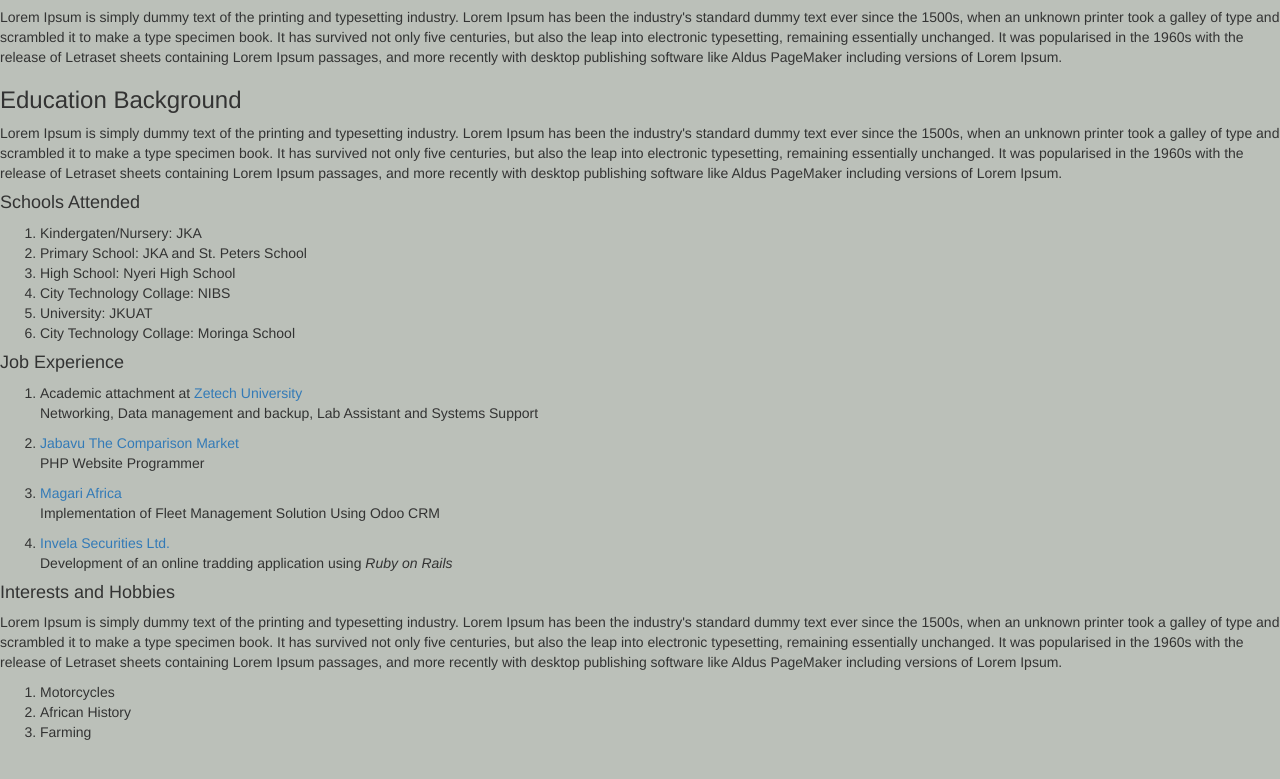
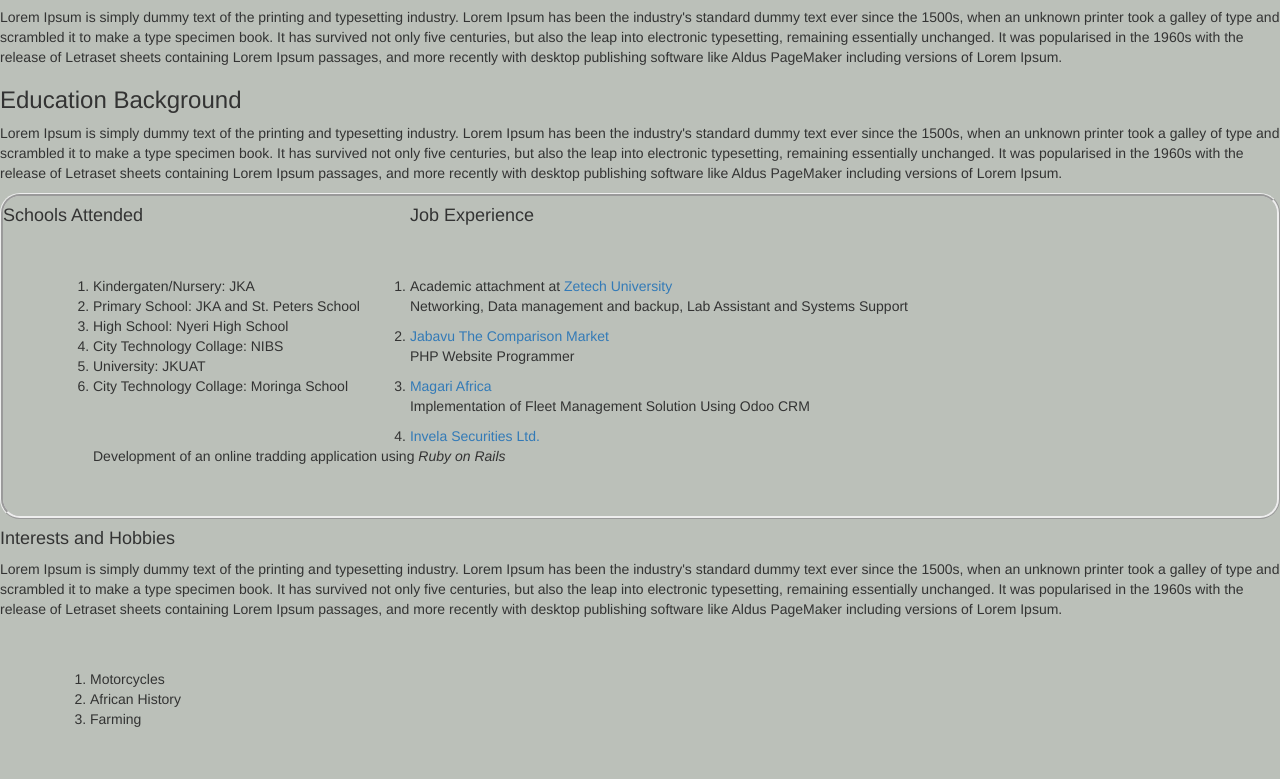
Before and after one commit to kiburei/first.github.io, a plain HTML site: page index.html in a window 1280 px wide. Shown: the part 565-1344 px from the top of the page. Before the commit the page ends 1317 px from the top, so only its background shows below. Drawn offline with Linux system fonts and the light colour scheme.

Commit message:
applying bootstrap to html

```diff
--- a/css/styles.css
+++ b/css/styles.css
@@ -33,3 +33,11 @@
   font-weight: bolder;
 
 }
+
+.float {
+  float: left;
+}
+
+ol {
+  margin: 50px;
+  }
--- a/index.html
+++ b/index.html
@@ -4,7 +4,7 @@
     <link rel="stylesheet" href="css/bootstrap/css/bootstrap.min.css">
     <link rel="stylesheet" href="css/styles.css">
     <meta charset="utf-8">
-    <title>Andrew Wachira</title>
+    <title class="header">Andrew Wachira</title>
   </head>
   <body>
       <h1><img src="images/pic.jpg" alt="Profile Picture"><br> Andrew Wachira</h1>
@@ -41,6 +41,8 @@
       <p>Lorem Ipsum is simply dummy text of the printing and typesetting industry. Lorem Ipsum has been the industry's standard dummy text ever since the 1500s, when an unknown printer took a galley of type and scrambled it to make a type specimen book. It has survived not only five centuries, but also the leap into electronic typesetting, remaining essentially unchanged. It was popularised in the 1960s with the release of Letraset sheets containing Lorem Ipsum passages, and more recently with desktop publishing software like Aldus PageMaker including versions of Lorem Ipsum.</p>
       <h3>Education Background</h3>
       <p>Lorem Ipsum is simply dummy text of the printing and typesetting industry. Lorem Ipsum has been the industry's standard dummy text ever since the 1500s, when an unknown printer took a galley of type and scrambled it to make a type specimen book. It has survived not only five centuries, but also the leap into electronic typesetting, remaining essentially unchanged. It was popularised in the 1960s with the release of Letraset sheets containing Lorem Ipsum passages, and more recently with desktop publishing software like Aldus PageMaker including versions of Lorem Ipsum.</p>
+      <div class="box">
+        <div class="float">
           <h4>Schools Attended</h4>
           <ol>
             <li>Kindergaten/Nursery: JKA</li>
@@ -50,6 +52,8 @@
             <li>University: JKUAT</li>
             <li>City Technology Collage: Moringa School</li>
           </ol>
+
+        </div>
         <h4>Job Experience</h4>
           <ol>
             <li>Academic attachment at <a href="http://zetech.ac.ke/">Zetech University</a>
@@ -65,6 +69,9 @@
               <p>Development of an online tradding application using <em>Ruby on Rails</em></p>
             </li>
           </ol>
+
+
+      </div>
       <h4>Interests and Hobbies</h4>
       <p>Lorem Ipsum is simply dummy text of the printing and typesetting industry. Lorem Ipsum has been the industry's standard dummy text ever since the 1500s, when an unknown printer took a galley of type and scrambled it to make a type specimen book. It has survived not only five centuries, but also the leap into electronic typesetting, remaining essentially unchanged. It was popularised in the 1960s with the release of Letraset sheets containing Lorem Ipsum passages, and more recently with desktop publishing software like Aldus PageMaker including versions of Lorem Ipsum.</p>
       <ol>
```
Lines whose indentation alone changed are shown as unchanged.
